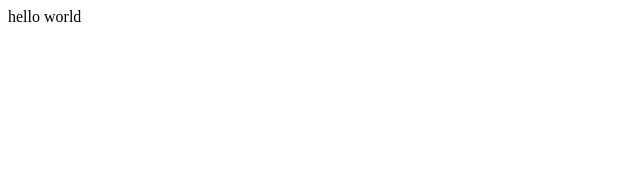
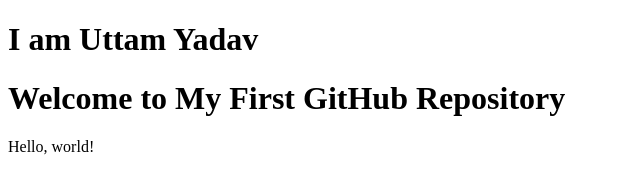
Before and after one commit to Uttam-299/first-repo, a plain HTML site: page index.html in a window 1280 px wide. Shown: the whole page, without its empty margins (0-640 px from the left). Drawn offline with Linux system fonts and the light colour scheme.

Commit message:
Update index.html

```diff
--- a/index.html
+++ b/index.html
@@ -1 +1,12 @@
-<p>hello world</p>
+<!DOCTYPE html>
+<html lang="en">
+<head>
+  <title>My First GitHub Repository</title>
+</head>
+<body>
+  <h1>I am Uttam Yadav </h1>
+
+    <h1>Welcome to My First GitHub Repository</h1>
+    <p>Hello, world!</p>
+</body>
+</html>
```
